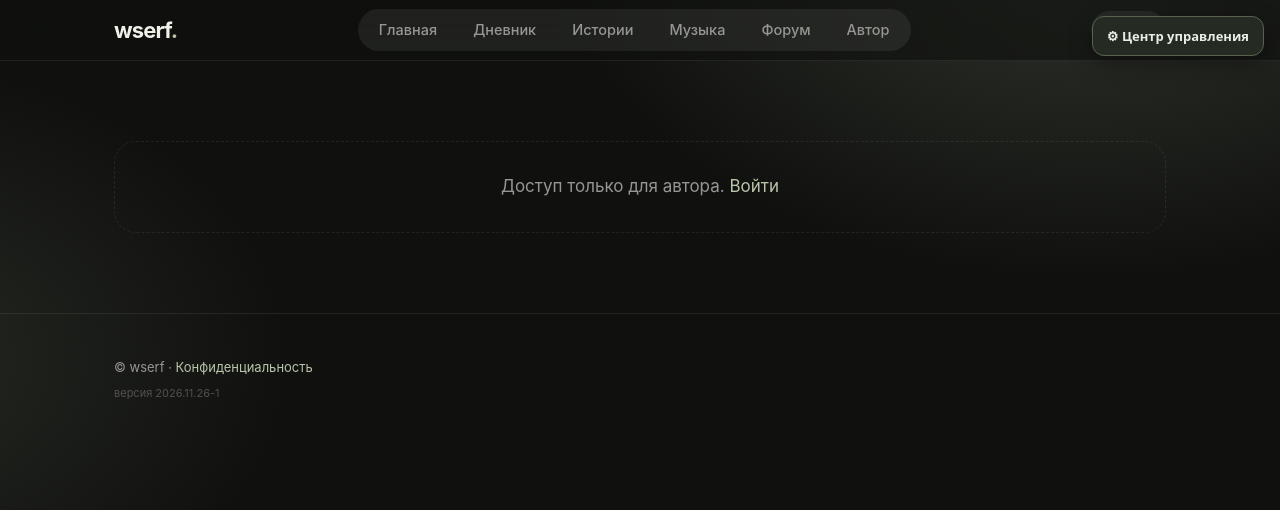
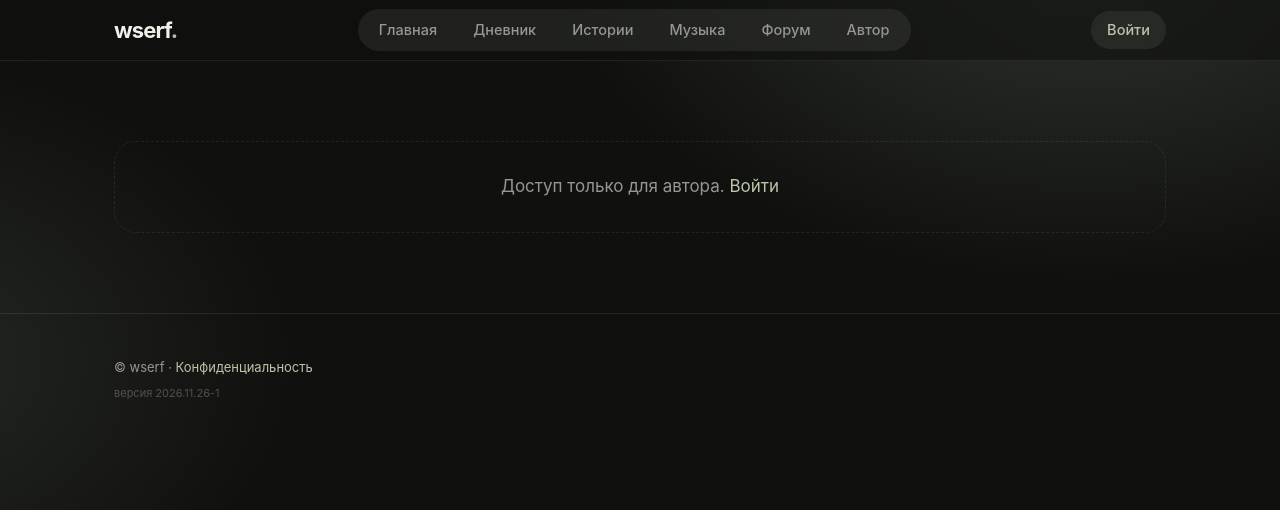
Before and after one commit to uskovmaxim12-stack/wserf, a plain HTML site: page admin.html in a window 1280 px wide. Drawn offline with nearby package versions, Linux system fonts and the light colour scheme; no server answers.

Commit message:
Remove duplicate admin panel entry point

```diff
--- a/admin.html
+++ b/admin.html
@@ -1 +1 @@
-<!doctype html><html lang="ru"><head><meta charset="utf-8"><meta name="viewport" content="width=device-width,initial-scale=1,viewport-fit=cover"><meta name="theme-color" content="#10110F"><meta name="robots" content="noindex"><title>wserf</title><link rel="preconnect" href="https://zgtsppeqpuaupehxkhkk.supabase.co" crossorigin><link rel="preconnect" href="https://cdn.jsdelivr.net" crossorigin><link rel="stylesheet" href="site.css?v=20261124d"></head><body data-page="admin" data-root="./"><div class="sk-top"></div><main><div class="sk"><i class="sk1"></i><i class="sk2"></i><i class="sk3"></i><i class="sk4"></i></div><noscript><p style="padding:40px;text-align:center">Для работы сайта нужен включённый JavaScript.</p></noscript></main><a href="manager.html" id="manager-link">⚙ Центр управления</a><style>#manager-link{position:fixed;right:16px;top:16px;z-index:99;background:#252a23;color:#e9eee5;border:1px solid #56634f;border-radius:12px;padding:10px 14px;text-decoration:none;font:600 13px system-ui;box-shadow:0 8px 24px #0005}#manager-link:hover{background:#354132}@media(max-width:520px){#manager-link{top:auto;bottom:14px;right:14px}}</style><script src="https://cdn.jsdelivr.net/npm/@supabase/supabase-js@2.45.4/dist/umd/supabase.js"></script><script src="config.js?v=20261126a"></script><script src="app.js?v=20261126a"></script><script src="admin.js?v=20261124c"></script></body></html>
+<!doctype html><html lang="ru"><head><meta charset="utf-8"><meta name="viewport" content="width=device-width,initial-scale=1,viewport-fit=cover"><meta name="theme-color" content="#10110F"><meta name="robots" content="noindex"><title>wserf</title><link rel="preconnect" href="https://zgtsppeqpuaupehxkhkk.supabase.co" crossorigin><link rel="preconnect" href="https://cdn.jsdelivr.net" crossorigin><link rel="stylesheet" href="site.css?v=20261124d"></head><body data-page="admin" data-root="./"><div class="sk-top"></div><main><div class="sk"><i class="sk1"></i><i class="sk2"></i><i class="sk3"></i><i class="sk4"></i></div><noscript><p style="padding:40px;text-align:center">Для работы сайта нужен включённый JavaScript.</p></noscript></main><script src="https://cdn.jsdelivr.net/npm/@supabase/supabase-js@2.45.4/dist/umd/supabase.js"></script><script src="config.js?v=20261126a"></script><script src="app.js?v=20261126a"></script><script src="admin.js?v=20261124c"></script></body></html>
```
